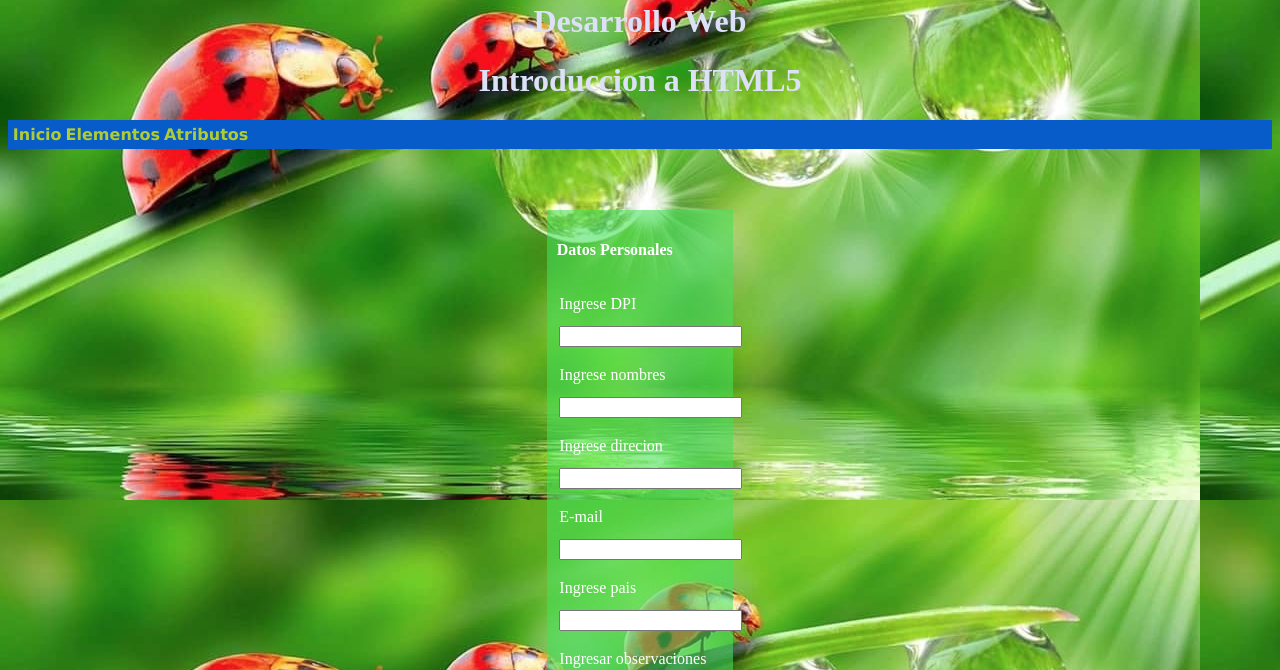
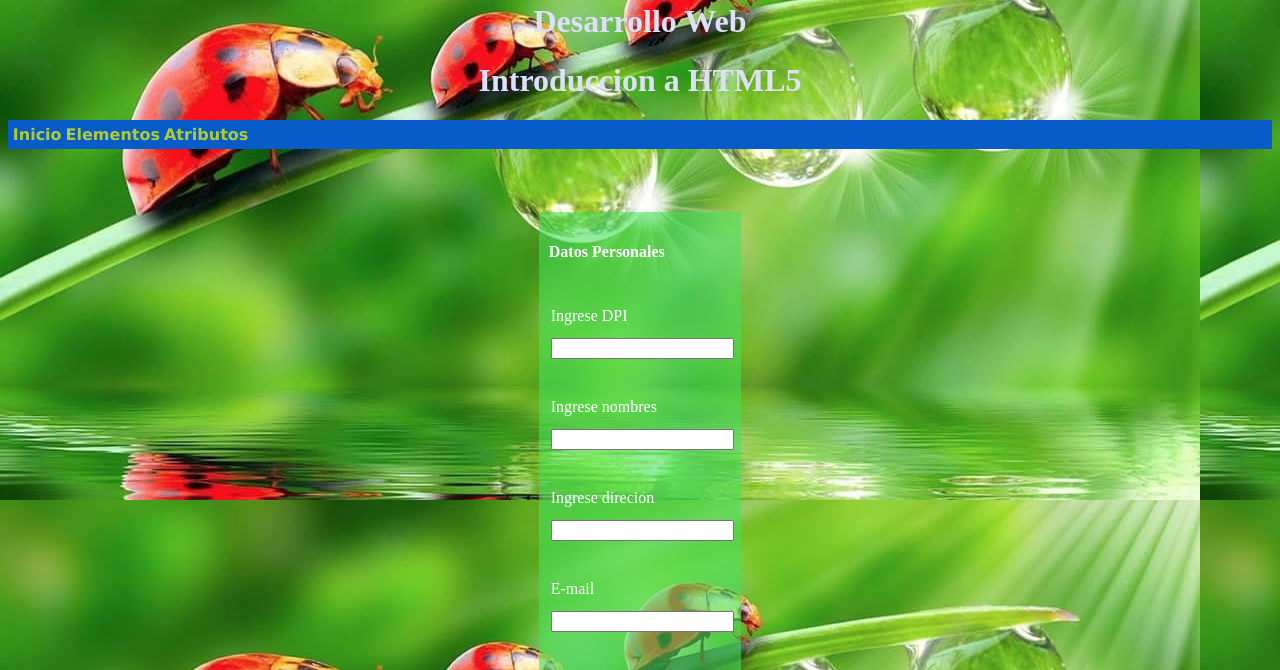
Before and after one commit to ksindro/Proyecto_Web, a plain HTML site: page pages/f_registro.html in a window 1280 px wide. Shown: the part 130-800 px from the top of the page. Drawn offline with Linux system fonts and the light colour scheme.

Commit message:
Update style.css

```diff
--- a/styles/style.css
+++ b/styles/style.css
@@ -62,9 +62,9 @@ body {
 
   .input{
         display: grid;
-    font: size 10;
-    width: 95%;
-    padding: 10px;
+        font: size 40;
+        width: 75%;
+        padding: 20px;
         display: grid;
         grid-gap: 15px;
         line-height: 15px;
```
Lines whose indentation alone changed are shown as unchanged.
